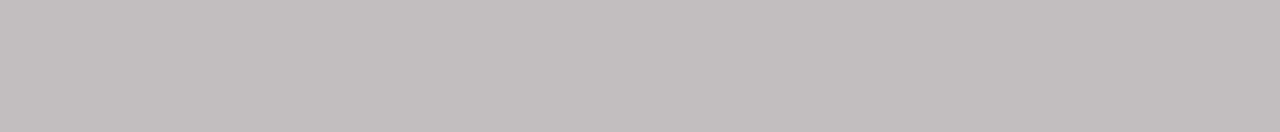
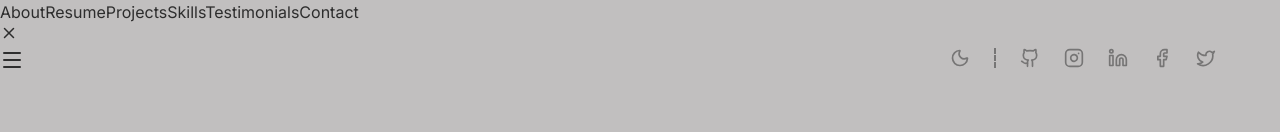
Before and after one commit to dinesh-bazgain/Portfolio, a Next.js app: page /home in a window 1280 px wide. Shown: the top 132 px of the page. Built offline with nearby package versions, Linux system fonts and the light colour scheme; a web font is replaced by a local one.

Commit message:
fix: Enhance horizontal navbar with routing and link integration

```diff
--- a/src/components/layouts/Navbar.tsx
+++ b/src/components/layouts/Navbar.tsx
@@ -3,7 +3,10 @@
 import Image from "next/image";
 import { useState } from "react";
 import { Menu, X } from "lucide-react";
+import { useRouter } from "next/navigation";
+import Link from "next/link";
 import "./navbar.css";
+import ThemeSocialBar from "@/components/theme/ThemeSocialBar";
 import { NAV_ITEMS } from "@/data/navigation";
 
 interface NavbarProps {
@@ -62,7 +65,7 @@ const Navbar = ({
               className="nav-link"
             >
               <span className="nav-link-items">{item.label}</span>
-              <span className="nav-link-arrow">
+              {/* <span className="nav-link-arrow">
                 <svg
                   width="1.2em"
                   height="1.2em"
@@ -78,13 +81,68 @@ const Navbar = ({
                     transform="translate(-161, -38)"
                   />
                 </svg>
-              </span>
+              </span> */}
             </span>
           ))}
         </nav>
       </>
     );
   }
+
+  // Render Horizontal / Top Navbar
+  if (orientation === "horizontal") {
+    const router = useRouter();
+    const goHome = () => router.push("/");
+    return (
+      <nav className={`site-top-navbar ${className}`}>
+        <div className="site-navbar-inner">
+          <div className="site-navbar-left">
+            <div className="navbar-links">
+              {navLinks.map((link) => (
+                <Link key={link.id} href={link.href} className="navbar-link">
+                  {link.label}
+                </Link>
+              ))}
+            </div>
+          </div>
+
+          <div className="site-navbar-right">
+            <button
+              className="navbar-home-btn"
+              aria-label="Go to home"
+              onClick={() => router.push("/")}
+            >
+              <X size={18} />
+            </button>
+            <ThemeSocialBar />
+          </div>
+
+          <button
+            className="navbar-toggle"
+            onClick={toggleMenu}
+            aria-label="Toggle menu"
+          >
+            {isOpen ? <X size={24} /> : <Menu size={24} />}
+          </button>
+
+          {isOpen && (
+            <div className="navbar-mobile-menu">
+              {navLinks.map((link) => (
+                <Link
+                  key={link.id}
+                  href={link.href}
+                  className="navbar-mobile-link"
+                  onClick={toggleMenu}
+                >
+                  {link.label}
+                </Link>
+              ))}
+            </div>
+          )}
+        </div>
+      </nav>
+    );
+  }
 };
 
 export default Navbar;
```
